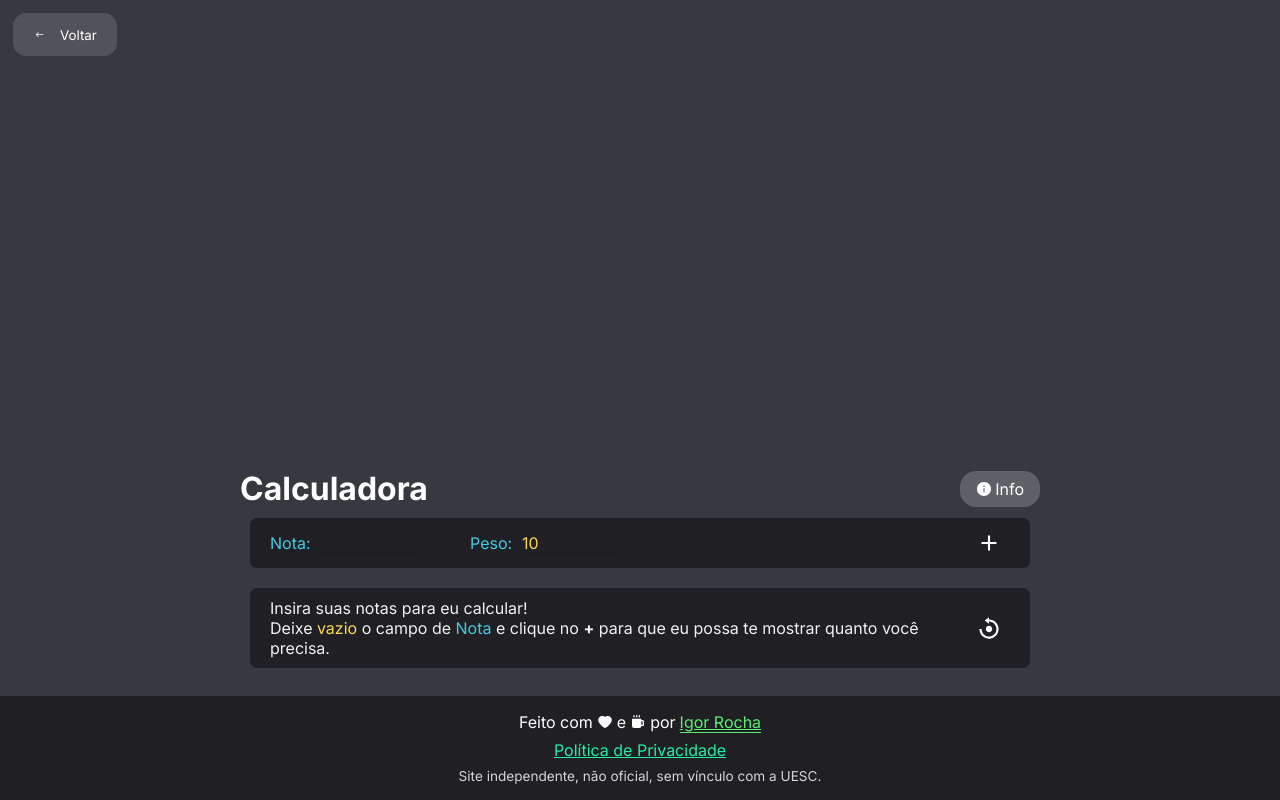
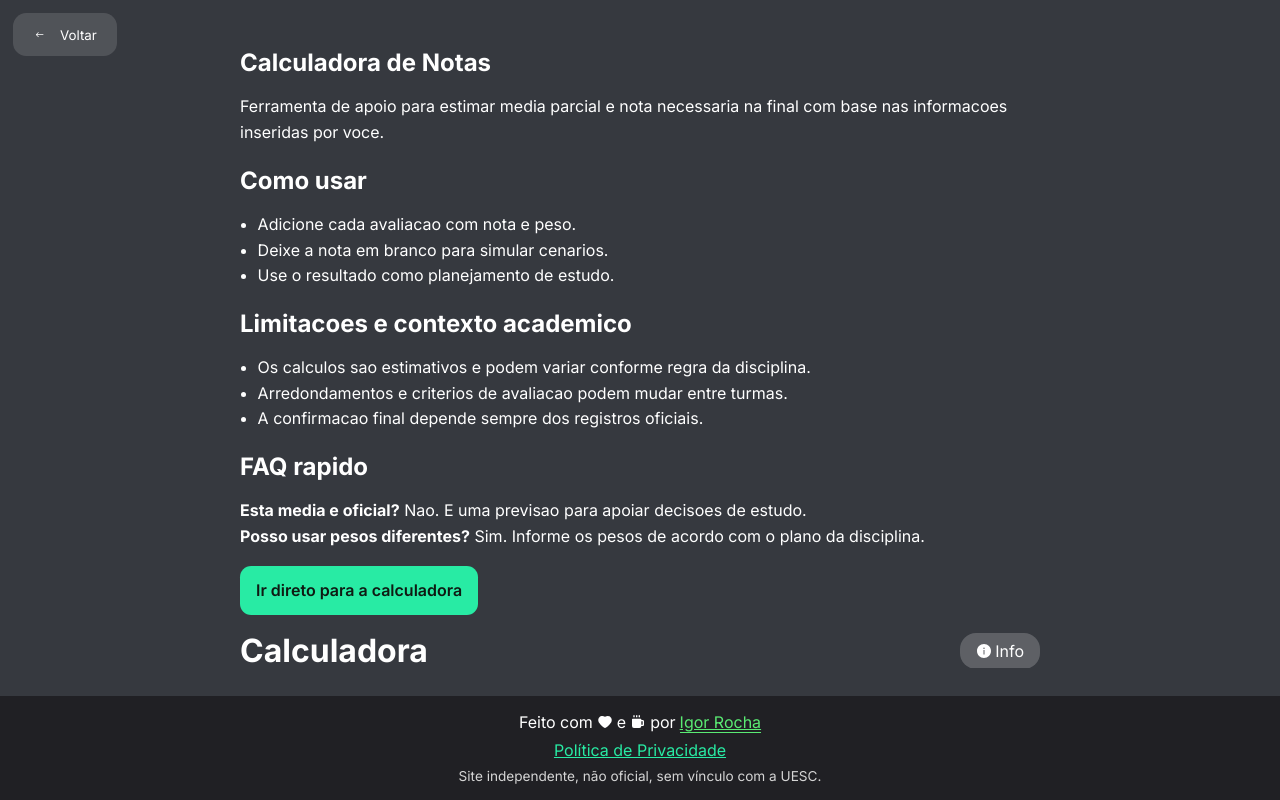
Before and after one commit to igorroc/uesc-next, a Next.js app: page /calculadora in a window 1280 px wide. Built offline with nearby package versions, Linux system fonts and the light colour scheme.

Commit message:
feat: Add structured sections and styling for the calculator and email bank pages

```diff
--- /dev/null
+++ b/src/app/calculadora/page.module.css
@@ -0,0 +1,34 @@
+.section {
+	width: 90%;
+	max-width: var(--max-width);
+	margin: 1em auto;
+	line-height: 1.6;
+}
+
+.section h1,
+.section h2 {
+	margin-bottom: 0.5em;
+}
+
+.section ul {
+	padding-left: 1.1em;
+}
+
+.jumpButton {
+	display: inline-flex;
+	align-items: center;
+	justify-content: center;
+	margin-top: 1em;
+	padding: 0.75em 1em;
+	border-radius: 0.7em;
+	text-decoration: none;
+	font-weight: 600;
+	color: #0f1a13;
+	background: var(--primary-color-light);
+	transition: var(--default-all-transition);
+}
+
+.jumpButton:hover {
+	background: var(--primary-color);
+	color: #fff;
+}
--- a/src/app/calculadora/page.tsx
+++ b/src/app/calculadora/page.tsx
@@ -1,14 +1,57 @@
 import React from "react"
 import GoBack from "@/components/GoBack"
 import Notas from "@/components/Notas"
-import { Metadata } from "next"
+import styles from "./page.module.css"
 
 
 export default function Calculadora() {
 	return (
 		<>
 			<GoBack />
-			<Notas />
+			<section className={styles.section}>
+				<h1>Calculadora de Notas</h1>
+				<p>
+					Ferramenta de apoio para estimar media parcial e nota necessaria na final com
+					base nas informacoes inseridas por voce.
+				</p>
+			</section>
+
+			<section className={styles.section}>
+				<h2>Como usar</h2>
+				<ul>
+					<li>Adicione cada avaliacao com nota e peso.</li>
+					<li>Deixe a nota em branco para simular cenarios.</li>
+					<li>Use o resultado como planejamento de estudo.</li>
+				</ul>
+			</section>
+
+			<section className={styles.section}>
+				<h2>Limitacoes e contexto academico</h2>
+				<ul>
+					<li>Os calculos sao estimativos e podem variar conforme regra da disciplina.</li>
+					<li>Arredondamentos e criterios de avaliacao podem mudar entre turmas.</li>
+					<li>A confirmacao final depende sempre dos registros oficiais.</li>
+				</ul>
+			</section>
+
+			<section className={styles.section}>
+				<h2>FAQ rapido</h2>
+				<p>
+					<strong>Esta media e oficial?</strong> Nao. E uma previsao para apoiar decisoes de
+					estudo.
+				</p>
+				<p>
+					<strong>Posso usar pesos diferentes?</strong> Sim. Informe os pesos de acordo com
+					o plano da disciplina.
+				</p>
+				<a className={styles.jumpButton} href="#calculadora-interativa">
+					Ir direto para a calculadora
+				</a>
+			</section>
+
+			<div id="calculadora-interativa">
+				<Notas />
+			</div>
 		</>
 	)
 }
--- a/src/app/emails/emails.module.css
+++ b/src/app/emails/emails.module.css
@@ -22,6 +22,22 @@
 
 	color: white;
 	font-weight: 100;
+}
+
+.section {
+	width: 90%;
+	max-width: var(--max-width);
+	margin: 1em auto;
+	line-height: 1.6;
+}
+
+.section h1,
+.section h2 {
+	margin-bottom: 0.5em;
+}
+
+.section ul {
+	padding-left: 1.1em;
 }
 
 .notFound > div {
--- a/src/app/page.module.css
+++ b/src/app/page.module.css
@@ -1,8 +1,50 @@
 .pageCenter {
-	height: 100%;
+	min-height: 40%;
 	display: flex;
 	align-items: center;
 	justify-content: center;
+}
+
+.intro,
+.section {
+	width: 90%;
+	max-width: var(--max-width);
+	margin: 1.25em auto;
+	line-height: 1.6;
+}
+
+.intro h1 {
+	margin-bottom: 0.5em;
+}
+
+.notice {
+	margin-top: 0.8em;
+	padding: 0.7em 0.9em;
+	background: #ffffff14;
+	border-radius: 0.6em;
+}
+
+.section h2 {
+	margin-bottom: 0.6em;
+}
+
+.section ul {
+	padding-left: 1.1em;
+}
+
+.section li {
+	margin-bottom: 0.35em;
+}
+
+.faqItem {
+	padding: 0.9em;
+	margin-top: 0.6em;
+	background: #ffffff0f;
+	border-radius: 0.7em;
+}
+
+.faqItem h3 {
+	margin-bottom: 0.35em;
 }
 
 .wrapper {
--- a/src/components/Notas/index.tsx
+++ b/src/components/Notas/index.tsx
@@ -10,6 +10,8 @@ import { FaTrash } from "react-icons/fa"
 
 export default function Notas() {
 	const [grades, setGrades] = React.useState<Grade[]>([])
+	const pageWrapperRef = React.useRef<HTMLDivElement>(null)
+	const hasInteractedRef = React.useRef(false)
 	const [newGrade, setNewGrade] = React.useState<Grade>({
 		weight: 10,
 	} as Grade)
@@ -20,6 +22,7 @@ export default function Notas() {
 
 	const handleSubmit = (e: React.FormEvent<HTMLFormElement>) => {
 		e.preventDefault()
+		hasInteractedRef.current = true
 
 		console.log("add")
 		setGrades([...grades, newGrade])
@@ -31,10 +34,12 @@ export default function Notas() {
 	}
 
 	function handleRemoveGrade(index: number) {
+		hasInteractedRef.current = true
 		setGrades(grades.filter((_, i) => i !== index))
 	}
 
 	function handleReset() {
+		hasInteractedRef.current = true
 		setGrades([])
 	}
 
@@ -54,6 +59,10 @@ export default function Notas() {
 	const emptyGradesCount = grades.filter((grade) => !grade.value).length
 
 	React.useEffect(() => {
+		if (hasInteractedRef.current) {
+			pageWrapperRef.current?.scrollIntoView({ behavior: "smooth", block: "start" })
+		}
+
 		if (grades.length === 0) {
 			setMessage(`Insira suas notas para eu calcular!<br />
 			Deixe <span class="${styles.mediaYellow}">vazio</span> o campo de
@@ -176,7 +185,7 @@ export default function Notas() {
 	}, [grades])
 
 	return (
-		<div className={styles.pageWrapper}>
+		<div className={styles.pageWrapper} ref={pageWrapperRef}>
 			<div className={styles.pageTitle}>
 				<h1>Calculadora</h1>
 				<Link href="/calculadora/info">
```
Also changed, not shown: src/app/emails/page.tsx (+33 -0 lines), src/app/page.tsx (+78 -1 lines).
